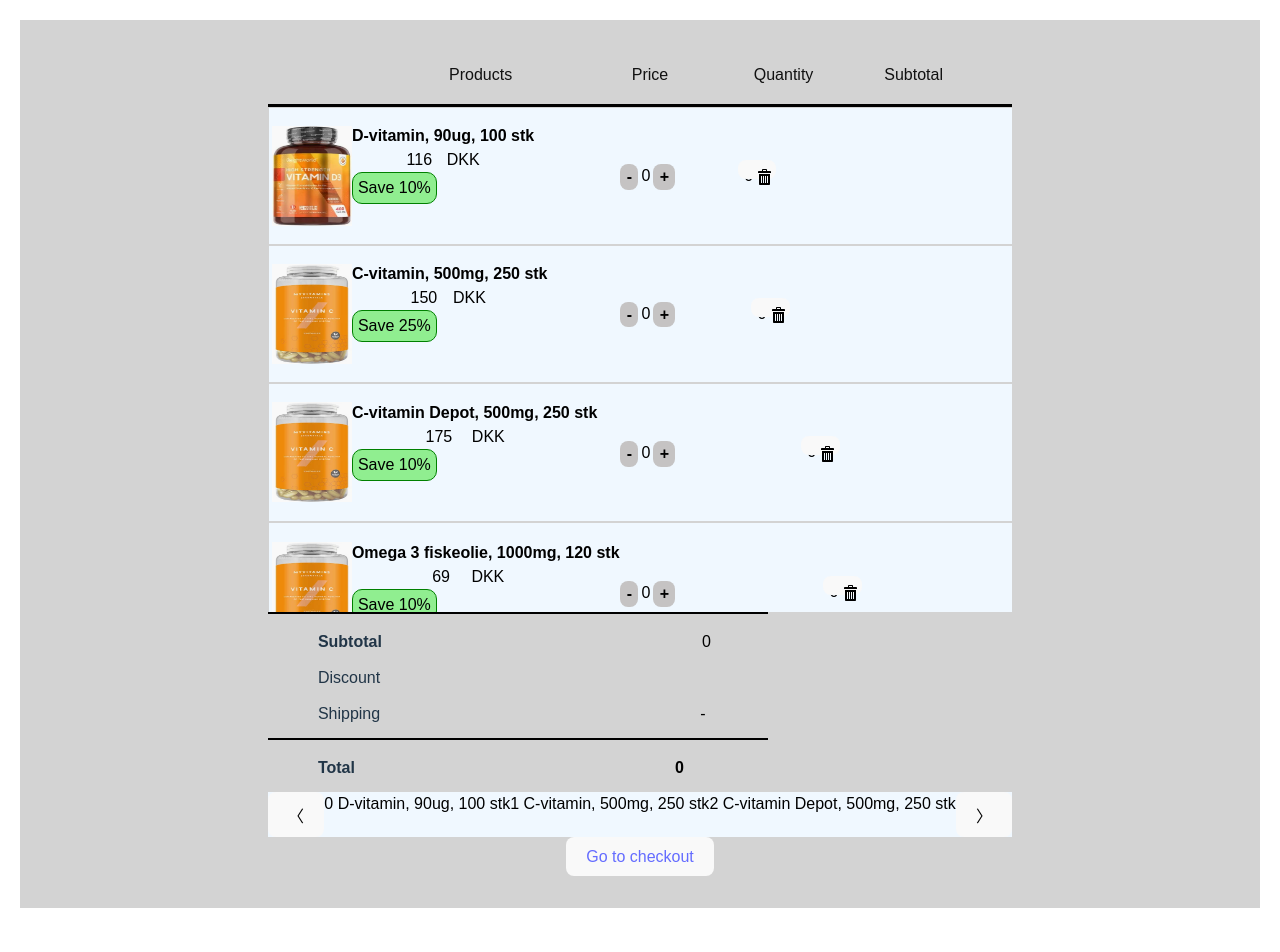
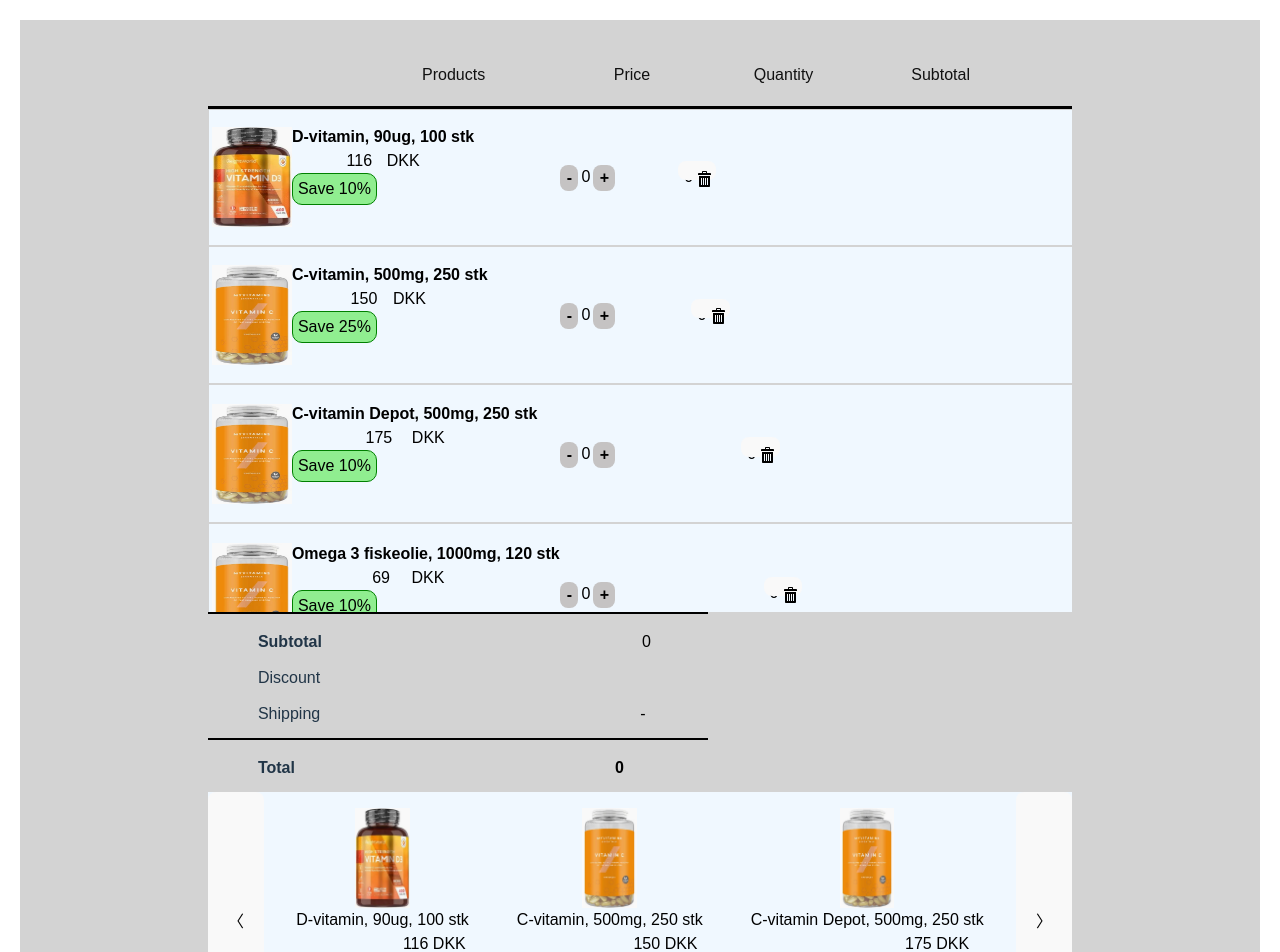
Before and after one commit to F2024-Frontend-Backend/Frontend, a React (Vite) app: page / in a window 1280 px wide. Shown: the top 952 px of the page. Before the commit the page ends 928 px from the top, so only its background shows below. Built offline with nearby package versions, Linux system fonts and the light colour scheme; grey boxes are pictures that could not be loaded.

Commit message:
styled carousel

```diff
--- a/src/components/Carousel/Carousel.css
+++ b/src/components/Carousel/Carousel.css
@@ -1,6 +1,23 @@
 .carouselSection {
     width: 100%;
+    max-width: 100%;
+    height: 16rem;
     display: flex;
     flex-direction: row;
+    align-items: stretch;
+    gap: 1rem;
     background-color: aliceblue;
 }
+
+.carouselItem {
+    display: flex;
+    flex-direction: column;
+    flex-grow: 1;
+    align-items: center;
+    padding: 1rem;
+
+}
+
+.inactive {
+    display: none;
+}
--- a/src/components/Carousel/Carousel.tsx
+++ b/src/components/Carousel/Carousel.tsx
@@ -49,7 +49,7 @@ interface CarouselItemProps {
           <button onClick={goBack}>〈</button>
 
           {itemList.map((item:CarouselItemProps)=>(
-             <div key={carouselID++}>
+             <div className={currentCarrousel.includes(carouselID) ? "carouselItem" : "inactive carouselItem"} key={carouselID++}>
              <CarouselItem
                carouselID={carouselID}
                id={item.id}
--- a/src/components/Carousel/CarouselItem.css
+++ b/src/components/Carousel/CarouselItem.css
@@ -1,7 +1,10 @@
-.carouselItem {
-    display: none;
+.imageContainer {
+    width: 80px;
+    height: 100px;
 }
 
-.active {
-    display: block;
+.image1 {
+    width: 100%;
+    height: 100%;
+    object-fit: contain;
 }
--- a/src/components/Carousel/CarouselItem.tsx
+++ b/src/components/Carousel/CarouselItem.tsx
@@ -22,9 +22,14 @@ interface CarouselItemProps {
     currentCarrousel,
   }) => {
     return(
-        <div className={currentCarrousel.includes(carouselID) ? "active carouselItem" : "carouselItem"}>
-            <span>{carouselID} {name}</span>
-        </div>
+        <>
+            <div className="imageContainer">
+              {imageUrl && <img className="image1" src={imageUrl} alt="" />}
+            </div>
+            <span className="title">{name}</span>
+            <span className="price">{price} {currency}</span>
+            <button>Add to basket</button>
+        </>
     )
   }
 
```
